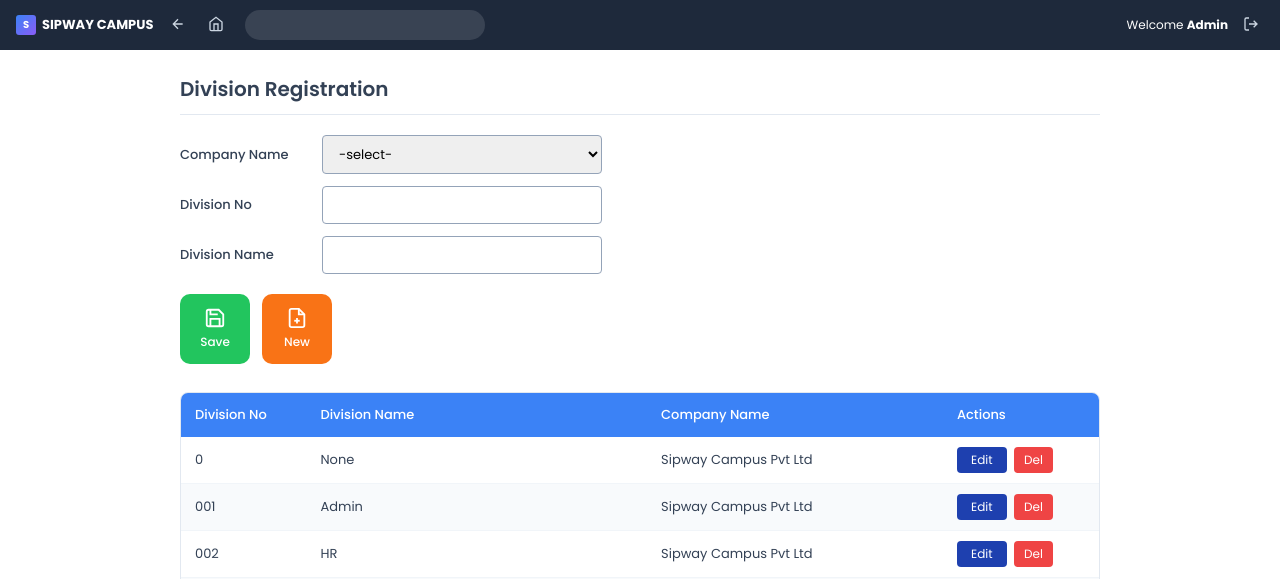
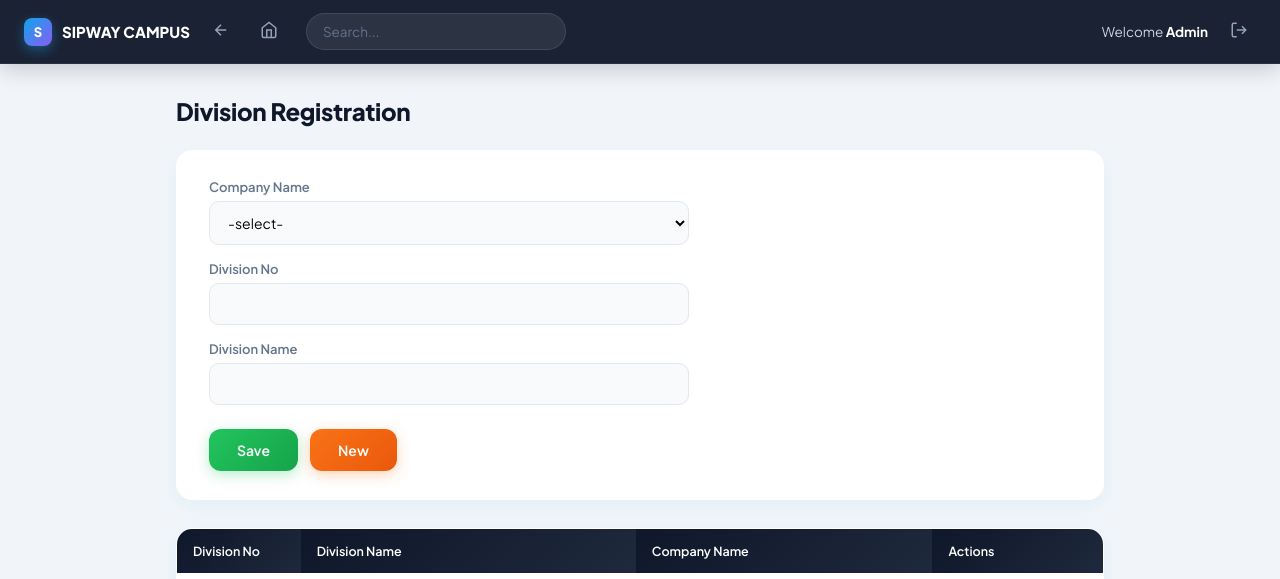
Before and after one commit to Theekshana-hub/HRM-System, a PHP site: page /hr/enterprise/division-registration.php in a window 1280 px wide. Shown: the top 579 px of the page. Run offline with PHP 8.4, Linux system fonts and the light colour scheme; data that the repository does not hold is empty.

Commit message:
Updated project

```diff
--- a/hr/enterprise/division-registration.php
+++ b/hr/enterprise/division-registration.php
@@ -4,7 +4,6 @@ require_once __DIR__ . '/../../config/db.php';
 
 $conn = getDB();
 
-// Companies table (if not exists)
 $conn->query("CREATE TABLE IF NOT EXISTS companies (
     id INT AUTO_INCREMENT PRIMARY KEY,
     company_no VARCHAR(50) UNIQUE,
@@ -18,7 +17,6 @@ $conn->query("CREATE TABLE IF NOT EXISTS companies (
     updated_at TIMESTAMP DEFAULT CURRENT_TIMESTAMP ON UPDATE CURRENT_TIMESTAMP
 ) ENGINE=InnoDB DEFAULT CHARSET=utf8mb4");
 
-// Divisions table
 $conn->query("CREATE TABLE IF NOT EXISTS divisions (
     id INT AUTO_INCREMENT PRIMARY KEY,
     company_id INT,
@@ -29,7 +27,6 @@ $conn->query("CREATE TABLE IF NOT EXISTS divisions (
     INDEX (company_id)
 ) ENGINE=InnoDB DEFAULT CHARSET=utf8mb4");
 
-// Seed companies if empty
 $chk = $conn->query("SELECT COUNT(*) as c FROM companies");
 $row = $chk ? $chk->fetch_assoc() : ['c' => 0];
 if ((int)$row['c'] === 0) {
@@ -41,11 +38,9 @@ if ((int)$row['c'] === 0) {
     ");
 }
 
-// Seed divisions if empty
 $chk2 = $conn->query("SELECT COUNT(*) as c FROM divisions");
 $row2 = $chk2 ? $chk2->fetch_assoc() : ['c' => 0];
 if ((int)$row2['c'] === 0) {
-    // Get company ids
     $comps = [];
     $cr = $conn->query("SELECT id, company_name FROM companies");
     while ($c = $cr->fetch_assoc()) $comps[$c['company_name']] = $c['id'];
@@ -98,7 +93,6 @@ $message = '';
 $msgType = '';
 $edit = null;
 
-// DELETE
 if (isset($_GET['delete']) && is_numeric($_GET['delete'])) {
     $id = (int)$_GET['delete'];
     $conn->query("DELETE FROM divisions WHERE id = $id");
@@ -106,14 +100,12 @@ if (isset($_GET['delete']) && is_numeric($_GET['delete'])) {
     $msgType = 'success';
 }
 
-// LOAD EDIT
 if (isset($_GET['edit']) && is_numeric($_GET['edit'])) {
     $id = (int)$_GET['edit'];
     $res = $conn->query("SELECT * FROM divisions WHERE id = $id");
     if ($res && $res->num_rows > 0) $edit = $res->fetch_assoc();
 }
 
-// SAVE / UPDATE
 if ($_SERVER['REQUEST_METHOD'] === 'POST' && isset($_POST['action']) && $_POST['action'] === 'save') {
     $company_id    = (int)($_POST['company_id'] ?? 0);
     $division_no   = trim($_POST['division_no'] ?? '');
@@ -159,12 +151,10 @@ if ($_SERVER['REQUEST_METHOD'] === 'POST' && isset($_POST['action']) && $_POST['
     }
 }
 
-// All companies for dropdown
 $companyList = [];
 $cr = $conn->query("SELECT id, company_name FROM companies ORDER BY id ASC");
 while ($c = $cr->fetch_assoc()) $companyList[] = $c;
 
-// All divisions with company name
 $divisions = [];
 $res = $conn->query("SELECT d.*, c.company_name
     FROM divisions d
@@ -184,107 +174,319 @@ function v($arr, $key, $default = '') {
 <meta charset="UTF-8">
 <meta name="viewport" content="width=device-width, initial-scale=1.0">
 <title>Sipway Campus - Division Registration</title>
-    <link href="https://fonts.googleapis.com/css2?family=Poppins:wght@300;400;500;600;700&display=swap" rel="stylesheet">
+<link href="https://fonts.googleapis.com/css2?family=Plus+Jakarta+Sans:wght@400;500;600;700;800&display=swap" rel="stylesheet">
 <style>
+  :root {
+    --primary: #0ea5e9;
+    --primary-dark: #0284c7;
+    --bg: #f1f5f9;
+    --card: #ffffff;
+    --text: #0f172a;
+    --text-muted: #64748b;
+    --border: #e2e8f0;
+  }
+
   * { margin: 0; padding: 0; box-sizing: border-box; }
-        body { font-family: 'Poppins', sans-serif; background: #ffffff; min-height: 100vh; }
+
+  body {
+    font-family: 'Plus Jakarta Sans', sans-serif;
+    background: var(--bg);
+    min-height: 100vh;
+  }
 
   .navbar {
-            background: #1e293b; height: 50px; display: flex; align-items: center;
-            padding: 0 16px; color: white; position: sticky; top: 0; z-index: 100;
+    background: rgba(15, 23, 42, 0.95);
+    backdrop-filter: blur(16px);
+    height: 64px;
+    display: flex;
+    align-items: center;
+    padding: 0 24px;
+    color: white;
+    position: sticky;
+    top: 0;
+    z-index: 100;
+    box-shadow: 0 4px 24px rgba(0,0,0,0.2);
+    border-bottom: 1px solid rgba(255,255,255,0.06);
   }
-        .nav-left { display: flex; align-items: center; gap: 12px; }
+
+  .nav-left {
+    display: flex;
+    align-items: center;
+    gap: 14px;
+  }
+
   .nav-logo {
-            font-weight: 700; font-size: 13px; display: flex; align-items: center;
-            gap: 6px; color: white; text-decoration: none;
+    font-weight: 800;
+    font-size: 15px;
+    display: flex;
+    align-items: center;
+    gap: 10px;
+    color: white;
+    text-decoration: none;
   }
+
   .nav-logo .icon {
-            width: 20px; height: 20px; background: linear-gradient(135deg,#3b82f6,#8b5cf6);
-            border-radius: 3px; display: flex; align-items: center; justify-content: center; font-size: 10px;
+    width: 28px;
+    height: 28px;
+    background: linear-gradient(135deg, #0ea5e9, #8b5cf6);
+    border-radius: 8px;
+    display: flex;
+    align-items: center;
+    justify-content: center;
+    font-size: 13px;
+    font-weight: 800;
+    box-shadow: 0 4px 12px rgba(14,165,233,0.4);
   }
+
   .nav-btn {
-            background: transparent; border: none; color: #cbd5e1; cursor: pointer;
-            padding: 5px; border-radius: 4px;
+    background: transparent;
+    border: none;
+    color: #94a3b8;
+    cursor: pointer;
+    padding: 8px;
+    border-radius: 10px;
+    transition: all 0.25s;
   }
-        .nav-btn:hover { background: rgba(255,255,255,0.1); color: white; }
-        .nav-btn svg { width: 16px; height: 16px; }
-        .search-nav { flex: 1; max-width: 240px; margin: 0 16px; }
+  .nav-btn:hover {
+    background: rgba(255,255,255,0.1);
+    color: white;
+  }
+  .nav-btn svg {
+    width: 18px;
+    height: 18px;
+  }
+
+  .search-nav {
+    flex: 1;
+    max-width: 260px;
+    margin: 0 20px;
+  }
   .search-nav input {
-            width: 100%; padding: 6px 12px; border-radius: 16px; border: none;
-            background: rgba(255,255,255,0.12); color: white; font-size: 12px;
-            outline: none; font-family: inherit;
+    width: 100%;
+    padding: 9px 16px;
+    border-radius: 50px;
+    border: 1px solid rgba(255,255,255,0.1);
+    background: rgba(255,255,255,0.08);
+    color: white;
+    font-size: 13.5px;
+    outline: none;
+    font-family: inherit;
   }
-        .nav-right { margin-left: auto; display: flex; align-items: center; gap: 10px; font-size: 12px; }
+  .search-nav input::placeholder {
+    color: #64748b;
+  }
 
-        .main { padding: 24px 40px; max-width: 1000px; margin: 0 auto; }
+  .nav-right {
+    margin-left: auto;
+    display: flex;
+    align-items: center;
+    gap: 14px;
+    font-size: 13.5px;
+    color: #cbd5e1;
+  }
+  .nav-right strong {
+    color: white;
+  }
+
+  .main {
+    padding: 32px 36px 50px;
+    max-width: 1000px;
+    margin: 0 auto;
+  }
+
   .page-title {
-            font-size: 20px; font-weight: 600; color: #334155;
-            margin-bottom: 20px; border-bottom: 1px solid #e2e8f0; padding-bottom: 10px;
+    font-size: 24px;
+    font-weight: 800;
+    color: var(--text);
+    margin-bottom: 24px;
+    letter-spacing: -0.3px;
   }
 
   .alert {
-            padding: 12px 16px; border-radius: 8px; margin-bottom: 16px; font-size: 13px;
+    padding: 14px 18px;
+    border-radius: 12px;
+    margin-bottom: 20px;
+    font-size: 14px;
+    font-weight: 500;
   }
-        .alert-success { background: #f0fdf4; color: #16a34a; border-left: 4px solid #16a34a; }
-        .alert-error { background: #fef2f2; color: #dc2626; border-left: 4px solid #dc2626; }
-
-        .form-area { max-width: 480px; margin-bottom: 20px; }
-        .form-group {
-            display: flex; align-items: center; gap: 12px; margin-bottom: 12px;
+  .alert-success {
+    background: #d1fae5;
+    color: #065f46;
+    border: 1px solid #6ee7b7;
   }
-        .form-group label {
-            font-size: 13px; color: #334155; font-weight: 500;
-            min-width: 130px; white-space: nowrap;
-        }
-        .form-group input, .form-group select {
-            flex: 1; padding: 8px 12px; border: 1px solid #94a3b8; border-radius: 4px;
-            font-size: 13px; font-family: inherit; outline: none; max-width: 280px;
-        }
-        .form-group input:focus, .form-group select:focus {
-            border-color: #3b82f6; box-shadow: 0 0 0 2px rgba(59,130,246,0.15);
+  .alert-error {
+    background: #fee2e2;
+    color: #991b1b;
+    border: 1px solid #fca5a5;
   }
 
-        .btn-row { display: flex; gap: 12px; margin-bottom: 28px; }
+  .form-card {
+    background: white;
+    border-radius: 16px;
+    padding: 28px 32px;
+    box-shadow: 0 6px 20px rgba(14,165,233,0.07);
+    border: 1px solid rgba(255,255,255,0.9);
+    margin-bottom: 28px;
+  }
+
+  .form-grid {
+    display: grid;
+    grid-template-columns: 1fr;
+    gap: 16px;
+    max-width: 480px;
+    margin-bottom: 24px;
+  }
+
+  .form-group {
+    display: flex;
+    flex-direction: column;
+    gap: 6px;
+  }
+
+  .form-group label {
+    font-size: 13px;
+    color: var(--text-muted);
+    font-weight: 600;
+  }
+
+  .form-group input,
+  .form-group select {
+    padding: 11px 14px;
+    border: 1.5px solid var(--border);
+    border-radius: 10px;
+    font-size: 14px;
+    font-family: inherit;
+    outline: none;
+    background: #f8fafc;
+    transition: all 0.25s;
+  }
+  .form-group input:focus,
+  .form-group select:focus {
+    border-color: var(--primary);
+    background: #f0f9ff;
+  }
+
+  .btn-row {
+    display: flex;
+    gap: 12px;
+  }
+
   .btn {
-            width: 70px; height: 70px; border: none; border-radius: 10px;
-            display: flex; flex-direction: column; align-items: center; justify-content: center;
-            gap: 4px; cursor: pointer; color: white; font-size: 12px; font-weight: 500;
-            font-family: inherit; transition: 0.2s;
+    padding: 12px 28px;
+    border: none;
+    border-radius: 12px;
+    font-size: 14px;
+    font-weight: 600;
+    cursor: pointer;
+    font-family: inherit;
+    color: white;
+    display: inline-flex;
+    align-items: center;
+    gap: 8px;
+    transition: all 0.25s;
   }
-        .btn-save { background: #22c55e; }
-        .btn-save:hover { background: #16a34a; }
-        .btn-new { background: #f97316; }
-        .btn-new:hover { background: #ea580c; }
-        .btn svg { width: 22px; height: 22px; }
 
-        .table-wrap { overflow-x: auto; border: 1px solid #e2e8f0; border-radius: 8px; }
-        table { width: 100%; border-collapse: collapse; font-size: 13px; }
+  .btn-save {
+    background: linear-gradient(135deg, #22c55e, #16a34a);
+    box-shadow: 0 4px 14px rgba(34,197,94,0.3);
+  }
+  .btn-save:hover {
+    transform: translateY(-2px);
+    box-shadow: 0 6px 18px rgba(34,197,94,0.4);
+  }
+
+  .btn-new {
+    background: linear-gradient(135deg, #f97316, #ea580c);
+    box-shadow: 0 4px 14px rgba(249,115,22,0.3);
+  }
+  .btn-new:hover {
+    transform: translateY(-2px);
+    box-shadow: 0 6px 18px rgba(249,115,22,0.4);
+  }
+
+  .table-card {
+    background: white;
+    border-radius: 16px;
+    overflow: hidden;
+    box-shadow: 0 6px 20px rgba(14,165,233,0.07);
+    border: 1px solid rgba(255,255,255,0.9);
+  }
+
+  .table-wrap {
+    overflow-x: auto;
+  }
+
+  table {
+    width: 100%;
+    border-collapse: collapse;
+    font-size: 13.5px;
+  }
+
   thead th {
-            background: #3b82f6; color: white; font-weight: 500;
-            padding: 12px 14px; text-align: left; white-space: nowrap;
+    background: linear-gradient(135deg, #0f172a, #1e293b);
+    color: white;
+    font-weight: 600;
+    padding: 14px 16px;
+    text-align: left;
+    white-space: nowrap;
+    font-size: 12.5px;
   }
+
   tbody td {
-            padding: 10px 14px; border-bottom: 1px solid #f1f5f9; color: #334155;
+    padding: 13px 16px;
+    border-bottom: 1px solid #f1f5f9;
+    color: var(--text);
+    vertical-align: middle;
   }
-        tbody tr:nth-child(even) { background: #f8fafc; }
-        tbody tr:hover { background: #eff6ff; }
+
+  tbody tr:hover {
+    background: #f0f9ff;
+  }
+
+  tbody tr:last-child td {
+    border-bottom: none;
+  }
 
   .btn-edit {
-            padding: 4px 14px; background: #1e40af; color: white; border: none;
-            border-radius: 4px; font-size: 12px; cursor: pointer; font-family: inherit;
+    padding: 6px 14px;
+    background: linear-gradient(135deg, #1e40af, #1e3a8a);
+    color: white;
+    border: none;
+    border-radius: 8px;
+    font-size: 12.5px;
+    font-weight: 600;
+    cursor: pointer;
+    font-family: inherit;
+    transition: all 0.2s;
   }
-        .btn-edit:hover { background: #1e3a8a; }
+  .btn-edit:hover {
+    transform: translateY(-1px);
+  }
+
   .btn-del {
-            padding: 4px 10px; background: #ef4444; color: white; border: none;
-            border-radius: 4px; font-size: 12px; cursor: pointer; font-family: inherit; margin-left: 4px;
+    padding: 6px 12px;
+    background: linear-gradient(135deg, #ef4444, #dc2626);
+    color: white;
+    border: none;
+    border-radius: 8px;
+    font-size: 12.5px;
+    font-weight: 600;
+    cursor: pointer;
+    font-family: inherit;
+    margin-left: 6px;
+    transition: all 0.2s;
   }
-        .btn-del:hover { background: #dc2626; }
+  .btn-del:hover {
+    transform: translateY(-1px);
+  }
 
   @media (max-width: 600px) {
-            .main { padding: 16px; }
-            .form-group { flex-direction: column; align-items: stretch; gap: 4px; }
-            .form-group label { min-width: auto; }
-            .form-group input, .form-group select { max-width: 100%; }
+    .main {
+      padding: 20px 16px 40px;
+    }
+    .form-card {
+      padding: 20px;
+    }
   }
 </style>
 </head>
@@ -292,7 +494,9 @@ function v($arr, $key, $default = '') {
 
 <nav class="navbar">
   <div class="nav-left">
-        <a href="../dashboard.php" class="nav-logo"><div class="icon">S</div> SIPWAY CAMPUS</a>
+    <a href="../dashboard.php" class="nav-logo">
+      <div class="icon">S</div> SIPWAY CAMPUS
+    </a>
     <button class="nav-btn" onclick="history.back()">
       <svg viewBox="0 0 24 24" fill="none" stroke="currentColor" stroke-width="2"><path d="M19 12H5M12 19l-7-7 7-7"/></svg>
     </button>
@@ -300,11 +504,13 @@ function v($arr, $key, $default = '') {
       <svg viewBox="0 0 24 24" fill="none" stroke="currentColor" stroke-width="2"><path d="M3 9l9-7 9 7v11a2 2 0 01-2 2H5a2 2 0 01-2-2z"/><polyline points="9 22 9 12 15 12 15 22"/></svg>
     </button>
   </div>
-    <div class="search-nav"><input type="text" placeholder=""></div>
+  <div class="search-nav">
+    <input type="text" placeholder="Search...">
+  </div>
   <div class="nav-right">
     <span>Welcome <strong>Admin</strong></span>
-        <button class="nav-btn" onclick="location.href='../index.php'">
-            <svg width="16" height="16" viewBox="0 0 24 24" fill="none" stroke="currentColor" stroke-width="2"><path d="M9 21H5a2 2 0 01-2-2V5a2 2 0 012-2h4M16 17l5-5-5-5M21 12H9"/></svg>
+    <button class="nav-btn" onclick="location.href='../index.php'" title="Logout">
+      <svg width="18" height="18" viewBox="0 0 24 24" fill="none" stroke="currentColor" stroke-width="2"><path d="M9 21H5a2 2 0 01-2-2V5a2 2 0 012-2h4M16 17l5-5-5-5M21 12H9"/></svg>
     </button>
   </div>
 </nav>
@@ -316,11 +522,12 @@ function v($arr, $key, $default = '') {
   <div class="alert alert-<?= $msgType ?>"><?= $message ?></div>
   <?php endif; ?>
 
+  <div class="form-card">
     <form method="POST">
       <input type="hidden" name="action" value="save">
       <input type="hidden" name="id" value="<?= v($edit, 'id') ?>">
 
-        <div class="form-area">
+      <div class="form-grid">
         <div class="form-group">
           <label>Company Name</label>
           <select name="company_id" required>
@@ -334,7 +541,7 @@ function v($arr, $key, $default = '') {
         </div>
         <div class="form-group">
           <label>Division No</label>
-                <input type="text" name="division_no" value="<?= v($edit, 'division_no') ?>" placeholder="">
+          <input type="text" name="division_no" value="<?= v($edit, 'division_no') ?>">
         </div>
         <div class="form-group">
           <label>Division Name</label>
@@ -343,17 +550,13 @@ function v($arr, $key, $default = '') {
       </div>
 
       <div class="btn-row">
-            <button type="submit" class="btn btn-save">
-                <svg viewBox="0 0 24 24" fill="none" stroke="currentColor" stroke-width="2"><path d="M19 21H5a2 2 0 01-2-2V5a2 2 0 012-2h11l5 5v11a2 2 0 01-2 2z"/><polyline points="17 21 17 13 7 13 7 21"/><polyline points="7 3 7 8 15 8"/></svg>
-                Save
-            </button>
-            <button type="button" class="btn btn-new" onclick="location.href='division-registration.php'">
-                <svg viewBox="0 0 24 24" fill="none" stroke="currentColor" stroke-width="2"><path d="M14 2H6a2 2 0 00-2 2v16a2 2 0 002 2h12a2 2 0 002-2V8z"/><polyline points="14 2 14 8 20 8"/><line x1="12" y1="18" x2="12" y2="12"/><line x1="9" y1="15" x2="15" y2="15"/></svg>
-                New
-            </button>
+        <button type="submit" class="btn btn-save">Save</button>
+        <button type="button" class="btn btn-new" onclick="location.href='division-registration.php'">New</button>
       </div>
     </form>
+  </div>
 
+  <div class="table-card">
     <div class="table-wrap">
       <table>
         <thead>
@@ -366,7 +569,9 @@ function v($arr, $key, $default = '') {
         </thead>
         <tbody>
           <?php if (count($divisions) === 0): ?>
-                <tr><td colspan="4" style="text-align:center;padding:30px;color:#94a3b8;">No divisions registered yet.</td></tr>
+          <tr>
+            <td colspan="4" style="text-align:center;padding:40px;color:#94a3b8;">No divisions registered yet.</td>
+          </tr>
           <?php else: ?>
             <?php foreach ($divisions as $d): ?>
             <tr>
@@ -384,6 +589,7 @@ function v($arr, $key, $default = '') {
       </table>
     </div>
   </div>
+</div>
 
 </body>
 </html>
```
Lines whose indentation alone changed are shown as unchanged.
